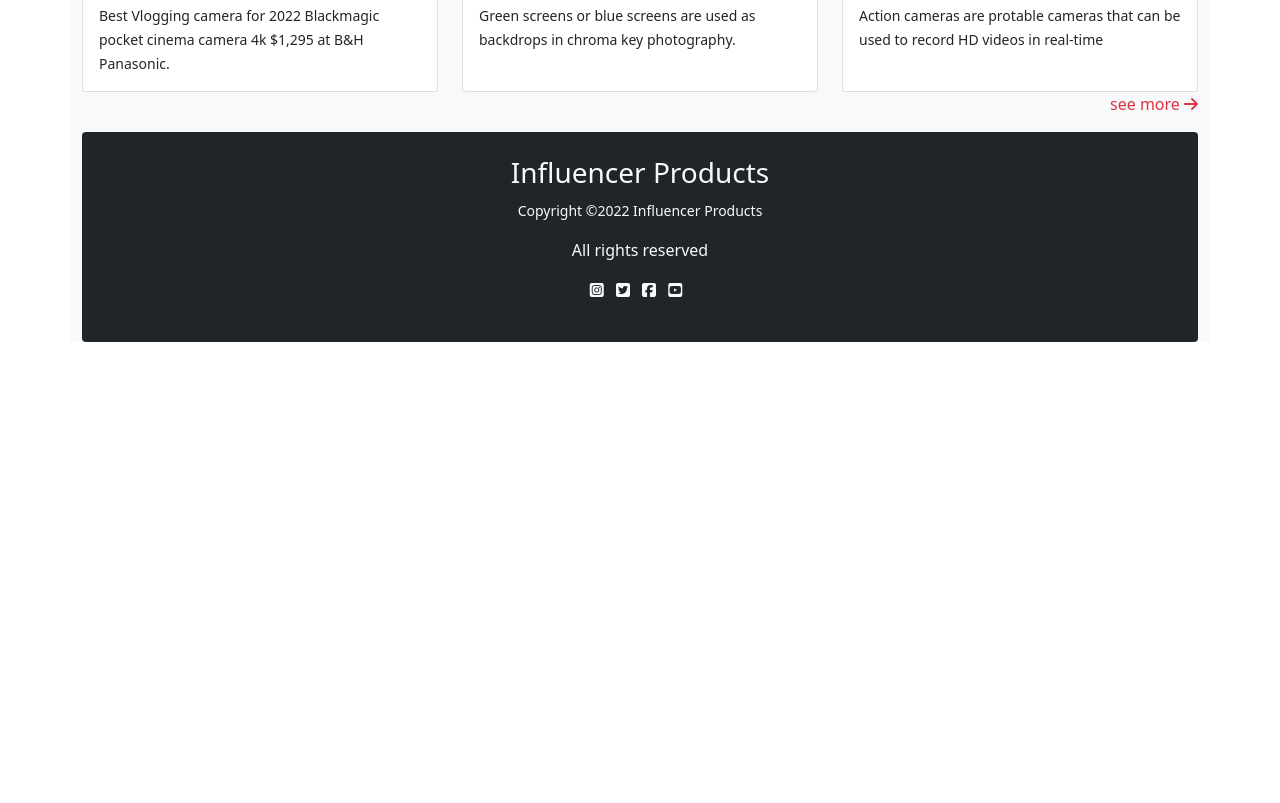
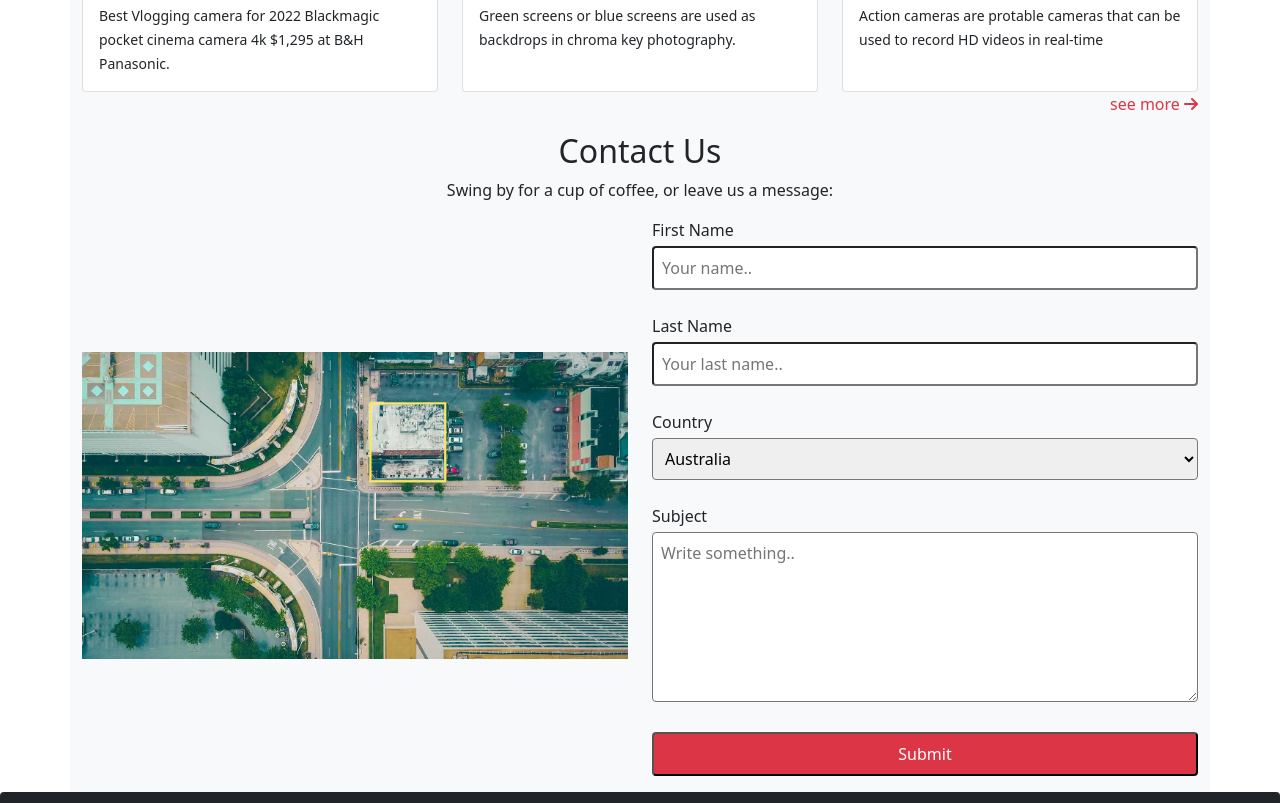
Before and after one commit to H-M-Masud/influencer-gear-bootstrap, a plain HTML site: page index.html in a window 1280 px wide. Shown: the part 2217-3020 px from the top of the page. Before the commit the page ends 2559 px from the top, so only its background shows below. Drawn offline with Linux system fonts and the light colour scheme.

```diff
--- a/index.html
+++ b/index.html
@@ -317,6 +317,36 @@
                 </div>
             </section>
             <!-- card section ends -->
+
+            <!-- contact section starts -->
+            <div class="text-center overflow-hidden">
+                <h2>Contact Us</h2>
+                <p>Swing by for a cup of coffee, or leave us a message:</p>
+              </div>
+              <div class="row">
+                <div class="col-12 col-sm-12 col-md-6 col-lg-6 d-flex align-items-center">
+                  <img src="images/contact.jpg" style="width:100%">
+                </div>
+                <div class="col-12 col-sm-12 col-md-6 col-lg-6">
+                  <form action="/action_page.php">
+                    <label for="fname">First Name</label>
+                    <input class="w-100 p-2 rounded mt-1 mb-4" type="text" id="fname" name="firstname" placeholder="Your name..">
+                    <label for="lname">Last Name</label>
+                    <input class="w-100 p-2 rounded mt-1 mb-4" type="text" id="lname" name="lastname" placeholder="Your last name..">
+                    <label for="country">Country</label>
+                    <select class="w-100 p-2 rounded mt-1 mb-4" id="country" name="country">
+                      <option value="australia">Australia</option>
+                      <option value="canada">Canada</option>
+                      <option value="usa">USA</option>
+                    </select>
+                    <label for="subject">Subject</label>
+                    <textarea class="w-100 p-2 rounded mt-1 mb-4" id="subject" name="subject" placeholder="Write something.." style="height:170px"></textarea>
+                    <input class="bg-danger mb-3 w-100 text-white py-2 px-5 rounded-2" type="submit" value="Submit">
+                  </form>
+                </div>
+              </div>
+            </div>
+            <!-- contact section ends -->
         </main>
         <footer>
             <div class="bg-dark text-light text-center py-4 rounded">
```
